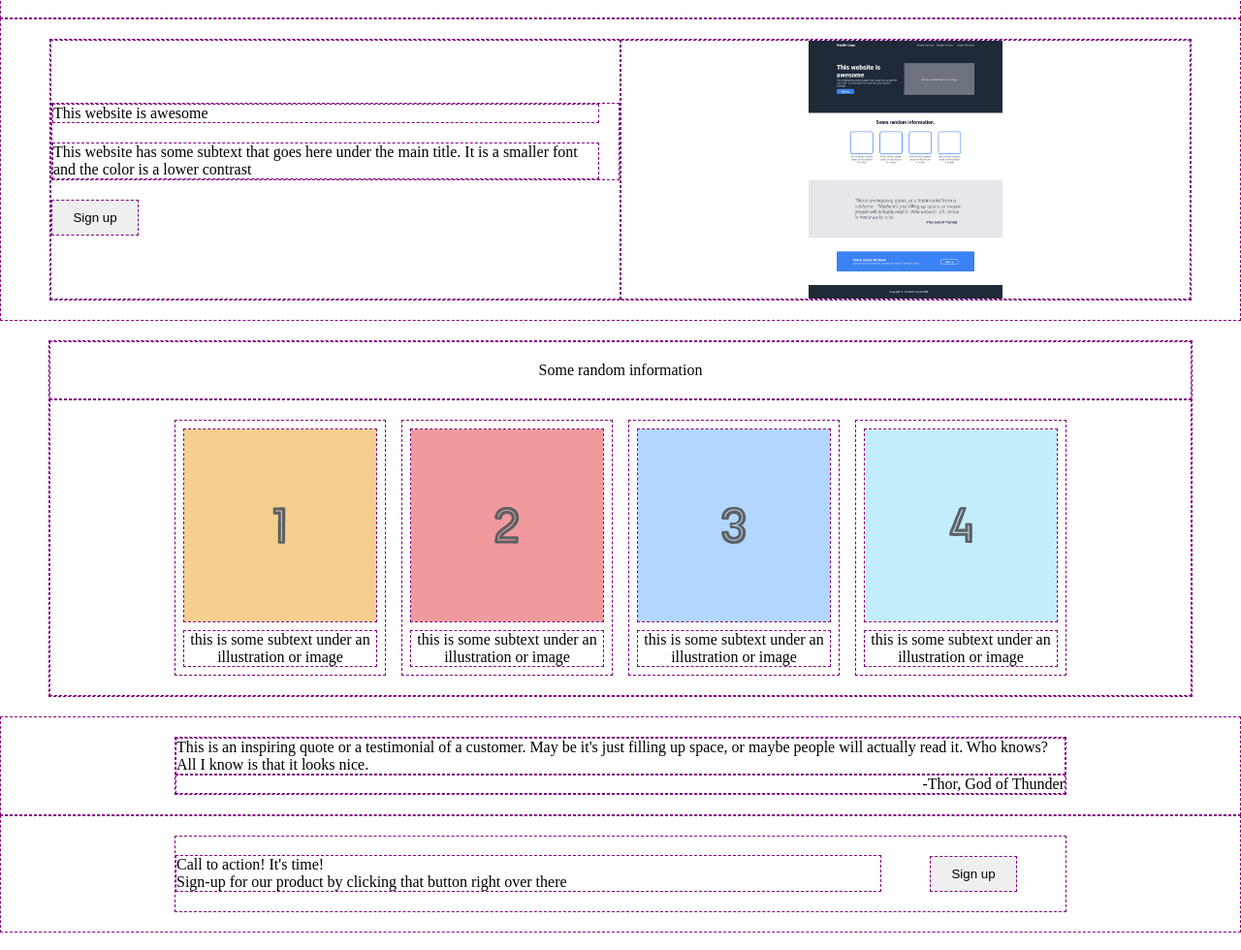
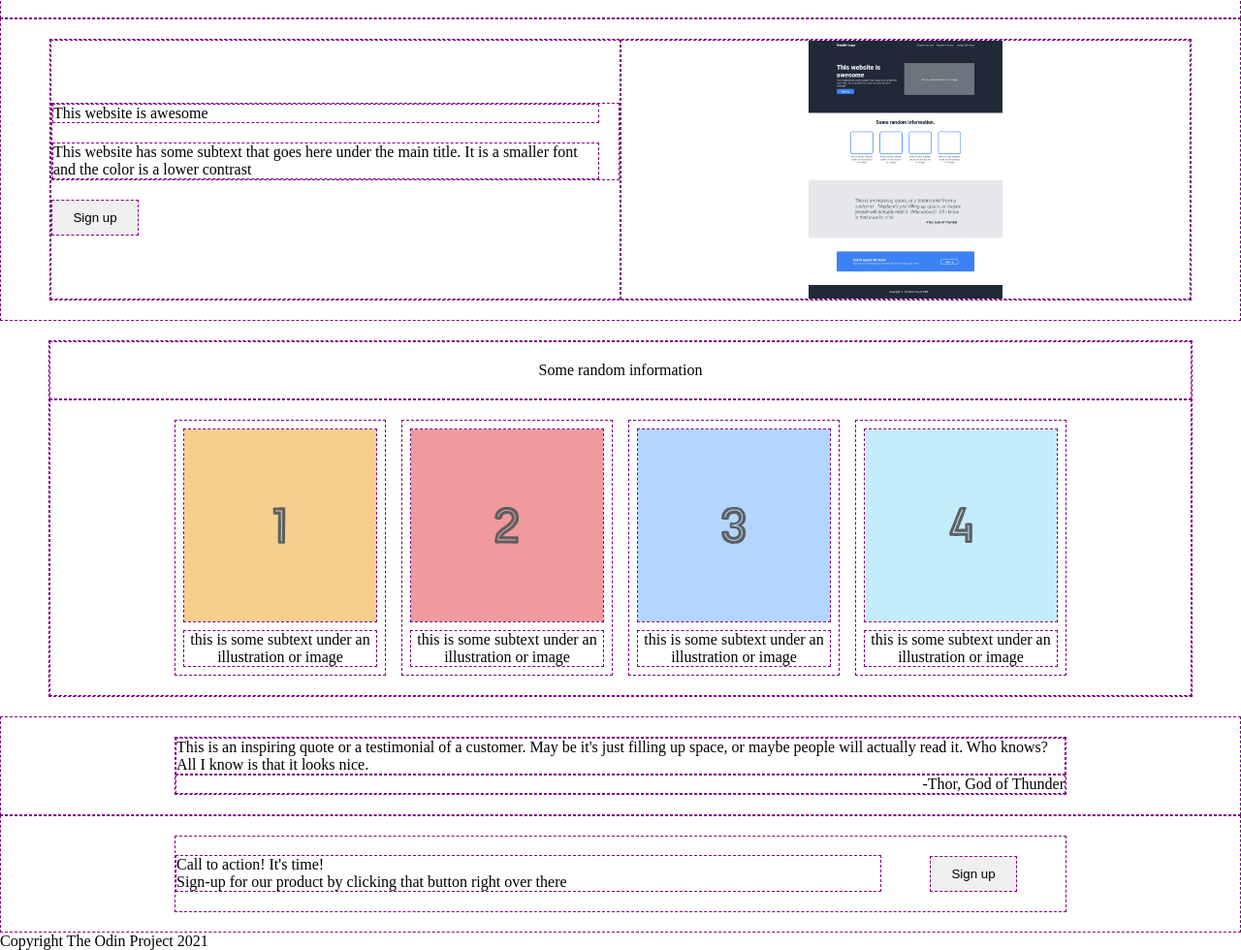
Before and after one commit to adeliya21/Odin-Website-Landing-Page, a plain HTML site: page index.html in a window 1280 px wide. Shown: the part 49-1029 px from the top of the page at 97% size. Drawn offline with Linux system fonts and the light colour scheme.

Commit message:
Add footer container

```diff
--- a/index.html
+++ b/index.html
@@ -76,5 +76,9 @@
             <button class="button finish">Sign up</button>
         </div>
     </div>
+
+    <div class="footer-container">
+        <div class="footer">Copyright The Odin Project 2021</div>
+    </div>
 </body>
 </html>
```
